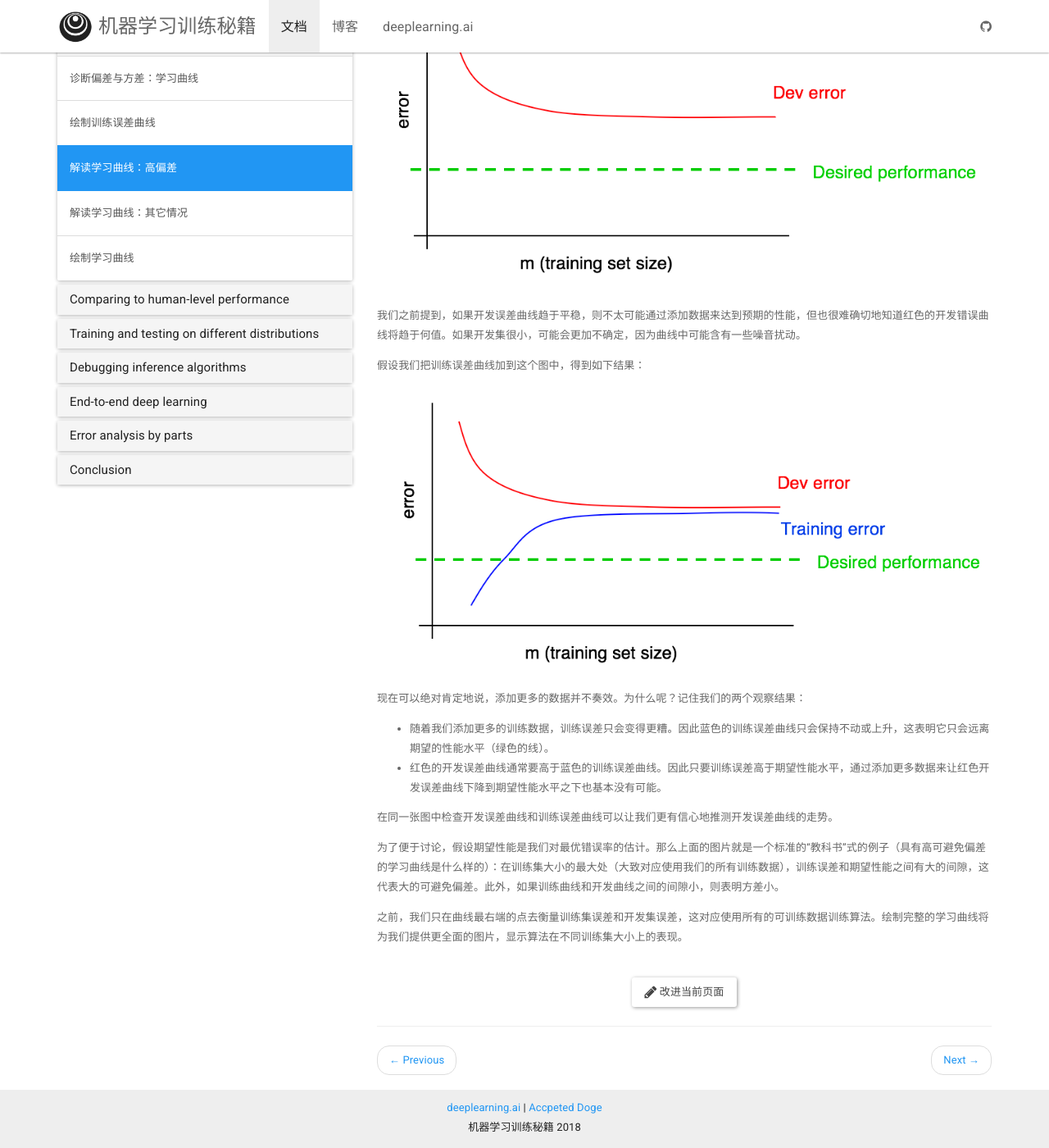
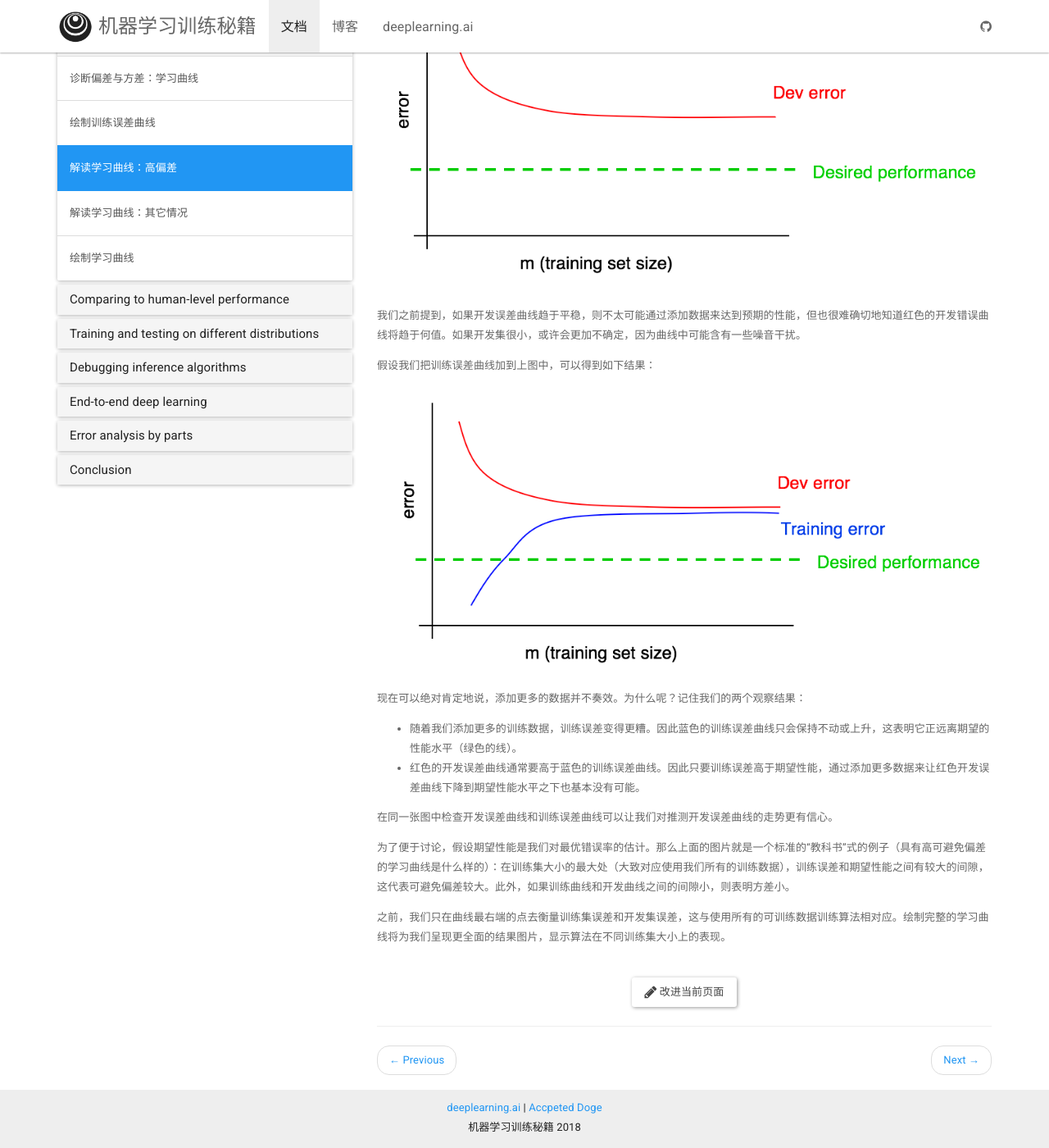
Before and after one commit to deeplearning-ai/machine-learning-yearning-cn, a Jekyll site: the page built from _docs/Learning curves/ch30.md, in a window 1280 px wide and 1400 px high, scrolled down 222 px. Shown: the whole window at 82% size. Built offline with Jekyll 4.4.1, drawn with Linux system fonts in a browser that asks for light colours; nearby versions of some CDN libraries.

Commit message:
Update ch30.md (#47)

```diff
--- a/_docs/Learning curves/ch30.md
+++ b/_docs/Learning curves/ch30.md
@@ -7,19 +7,19 @@ permalink: /docs/ch30/
 
 <img src="{{"ch30_01.jpg " | prepend: site.imgurl }}">
 
-我们之前提到，如果开发误差曲线趋于平稳，则不太可能通过添加数据来达到预期的性能，但也很难确切地知道红色的开发错误曲线将趋于何值。如果开发集很小，可能会更加不确定，因为曲线中可能含有一些噪音扰动。
+我们之前提到，如果开发误差曲线趋于平稳，则不太可能通过添加数据来达到预期的性能，但也很难确切地知道红色的开发错误曲线将趋于何值。如果开发集很小，或许会更加不确定，因为曲线中可能含有一些噪音干扰。
 
-假设我们把训练误差曲线加到这个图中，得到如下结果：
+假设我们把训练误差曲线加到上图中，可以得到如下结果：
 
 <img src="{{"ch30_02.jpg " | prepend: site.imgurl }}">
 
 现在可以绝对肯定地说，添加更多的数据并不奏效。为什么呢？记住我们的两个观察结果：
 
-- 随着我们添加更多的训练数据，训练误差只会变得更糟。因此蓝色的训练误差曲线只会保持不动或上升，这表明它只会远离期望的性能水平（绿色的线）。
-- 红色的开发误差曲线通常要高于蓝色的训练误差曲线。因此只要训练误差高于期望性能水平，通过添加更多数据来让红色开发误差曲线下降到期望性能水平之下也基本没有可能。
+- 随着我们添加更多的训练数据，训练误差变得更糟。因此蓝色的训练误差曲线只会保持不动或上升，这表明它正远离期望的性能水平（绿色的线）。
+- 红色的开发误差曲线通常要高于蓝色的训练误差曲线。因此只要训练误差高于期望性能，通过添加更多数据来让红色开发误差曲线下降到期望性能水平之下也基本没有可能。
 
-在同一张图中检查开发误差曲线和训练误差曲线可以让我们更有信心地推测开发误差曲线的走势。
+在同一张图中检查开发误差曲线和训练误差曲线可以让我们对推测开发误差曲线的走势更有信心。
 
-为了便于讨论，假设期望性能是我们对最优错误率的估计。那么上面的图片就是一个标准的“教科书”式的例子（具有高可避免偏差的学习曲线是什么样的）：在训练集大小的最大处（大致对应使用我们的所有训练数据），训练误差和期望性能之间有大的间隙，这代表大的可避免偏差。此外，如果训练曲线和开发曲线之间的间隙小，则表明方差小。
+为了便于讨论，假设期望性能是我们对最优错误率的估计。那么上面的图片就是一个标准的“教科书”式的例子（具有高可避免偏差的学习曲线是什么样的）：在训练集大小的最大处（大致对应使用我们所有的训练数据），训练误差和期望性能之间有较大的间隙，这代表可避免偏差较大。此外，如果训练曲线和开发曲线之间的间隙小，则表明方差小。
 
-之前，我们只在曲线最右端的点去衡量训练集误差和开发集误差，这对应使用所有的可训练数据训练算法。绘制完整的学习曲线将为我们提供更全面的图片，显示算法在不同训练集大小上的表现。
+之前，我们只在曲线最右端的点去衡量训练集误差和开发集误差，这与使用所有的可训练数据训练算法相对应。绘制完整的学习曲线将为我们呈现更全面的结果图片，显示算法在不同训练集大小上的表现。
```
